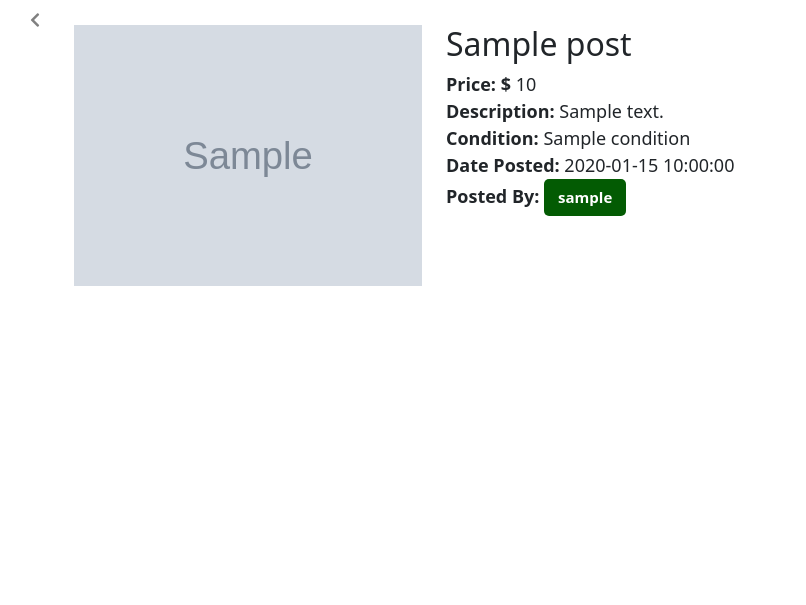
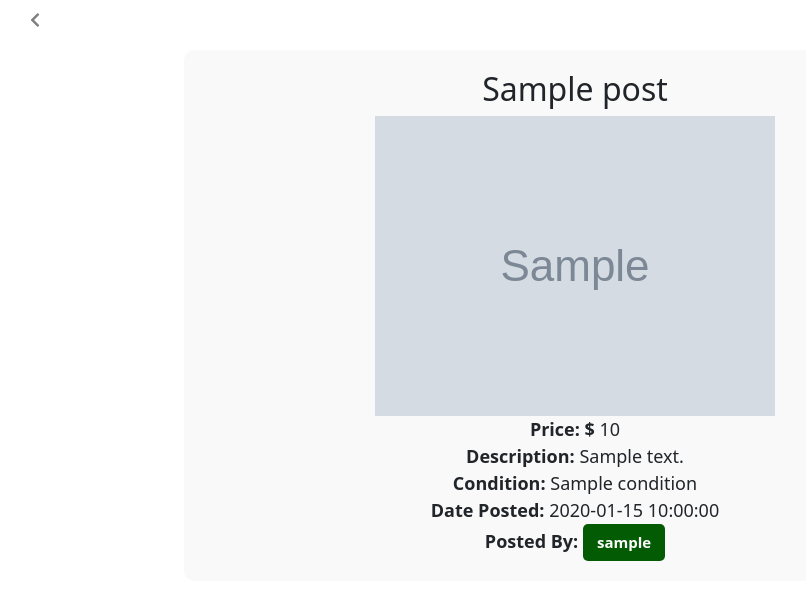
Before and after one commit to AnessaLeng/NinerThrifts, a Flask app: template templates/individual_post.html in a window 1280 px wide. Shown: the part 88-693 px from the top of the page, without its empty margins (20-826 px from the left). Run offline with Flask 3, Linux system fonts and the light colour scheme; the template is opened without the code that fills it: most values are stand-ins (such as "Sample title", 1, 10 or a date in 2020); grey boxes marked "Sample" are stand-in pictures; some libraries are stand-ins or nearby versions.

Commit message:
css changes

```diff
--- a/app.py
+++ b/app.py
@@ -105,7 +105,7 @@ def create_listing():
         username = "bob"
 
 
-        api_key = '3c2553b7acacb644f84379109a30e5c3'
+        api_key = os.getenv('API_KEY')
         upload_url = 'https://api.imgbb.com/1/upload'
         data = {
                 'key': api_key,
--- a/templates/individual_post.html
+++ b/templates/individual_post.html
@@ -7,9 +7,30 @@
     .container {
         margin-top: 25px;
         margin-bottom: 25px;
+        margin-left: 25px;
+        margin-right: 25px;
+        display: flex;
+        align-items: center;
+        justify-content: center;
+        height: auto;
     }
-    .col-md-4 {
-        margin-bottom: 15px;
+
+    .post {
+        width: 75%;
+        padding: 20px;
+        background-color: #f9f9f9;
+        border-radius: 10px;
+        text-align: center;
+    }
+
+    .post-image {
+        display: block;
+        margin: 0 auto;
+    }
+
+    /* Centering post info */
+    .post-info {
+        text-align: center;
     }
 
     .fa-chevron-left {
@@ -49,13 +70,11 @@
 
 <body>
     <div class="container">
-        <div class="row">
-            <div class="col-md-4">
-                <img src="{{ post.image_url }}" class="img-fluid" alt="Post Image">
-            </div>
-            <div class="col-md-8">
-                <a href="/explore"><i class="fas fa-chevron-left"></i></a>
-                <h2>{{ post.title }}</h2>
+        <div class="post">
+            <a href="/explore"><i class="fas fa-chevron-left"></i></a>
+            <h2>{{ post.title }}</h2>
+            <img src="{{ post.image_url }}" class="post-image img-fluid" alt="Post Image">
+            <div class="post-info">
                 <p class="post-info"><strong>Price: $</strong> {{ post.price }}</p>
                 <p class="post-info"><strong>Description:</strong> {{ post.body }}</p>
                 <p class="post-info"><strong>Condition:</strong> {{ post.condition }}</p>
```
Also changed, not shown: templates/profile.html (+7 -13 lines).
